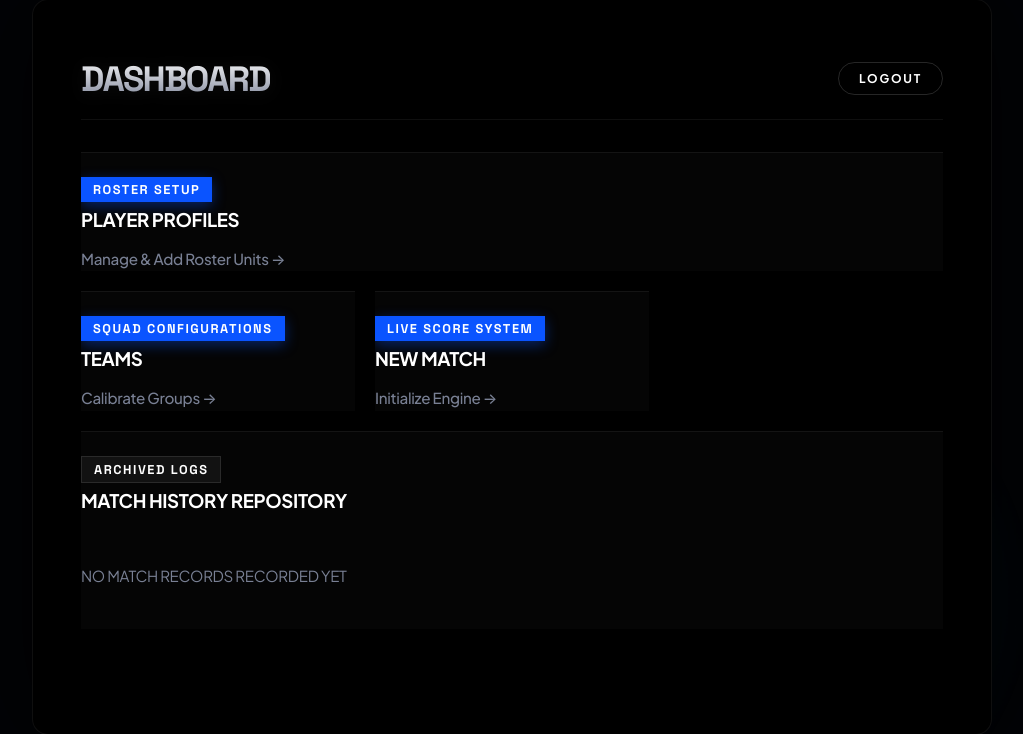
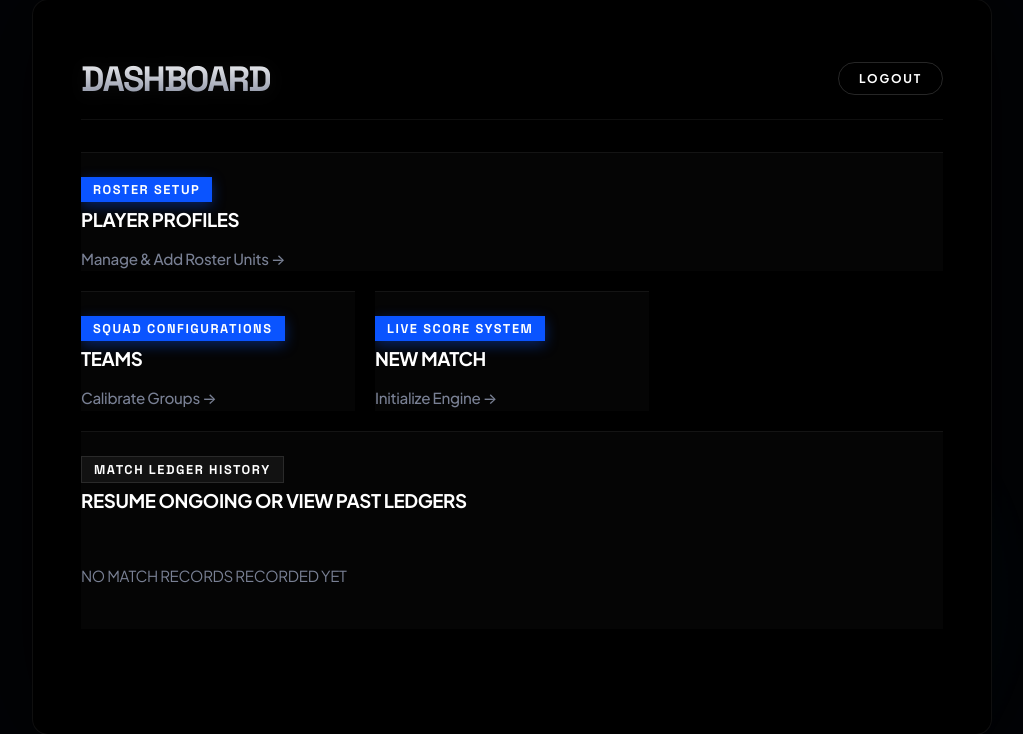
Before and after one commit to SohamMedley/CricStatsV2, a Flask app: page /home in a window 1280 px wide. Shown: the part 33-767 px from the top of the page, without its empty margins (128-1151 px from the left). Run offline with Flask 3, Linux system fonts and the light colour scheme; the visitor is signed in with stand-in values (Sample User, id 1); data that the repository does not hold is empty.

Commit message:
Update home.html

```diff
--- a/frontend/templates/home.html
+++ b/frontend/templates/home.html
@@ -45,11 +45,11 @@
                 <span class="card-sub-label">Initialize Engine →</span>
             </div>
 
-            <!-- New Bento Component Block: Realtime Historical Matches Log -->
+            <!-- Bento Component Block: Realtime Historical Matches & Recovery Log -->
             <div class="bento-card full-width" style="cursor: default; padding-bottom: 20px;">
                 <div>
-                    <span class="card-label" style="background: rgba(255,255,255,0.05); color: var(--text-pure); border: 1px solid rgba(255,255,255,0.1); box-shadow: none;">ARCHIVED LOGS</span>
-                    <h3>MATCH HISTORY REPOSITORY</h3>
+                    <span class="card-label" style="background: rgba(255,255,255,0.05); color: var(--text-pure); border: 1px solid rgba(255,255,255,0.1); box-shadow: none;">MATCH LEDGER HISTORY</span>
+                    <h3>RESUME ONGOING OR VIEW PAST LEDGERS</h3>
                 </div>
                 <div id="dashboardMatchHistoryFeed" class="squad-list-container" style="margin-top: 14px; max-height: 320px; overflow-y: auto;">
                     <div class="empty-state-text">Loading match ledgers...</div>
```
